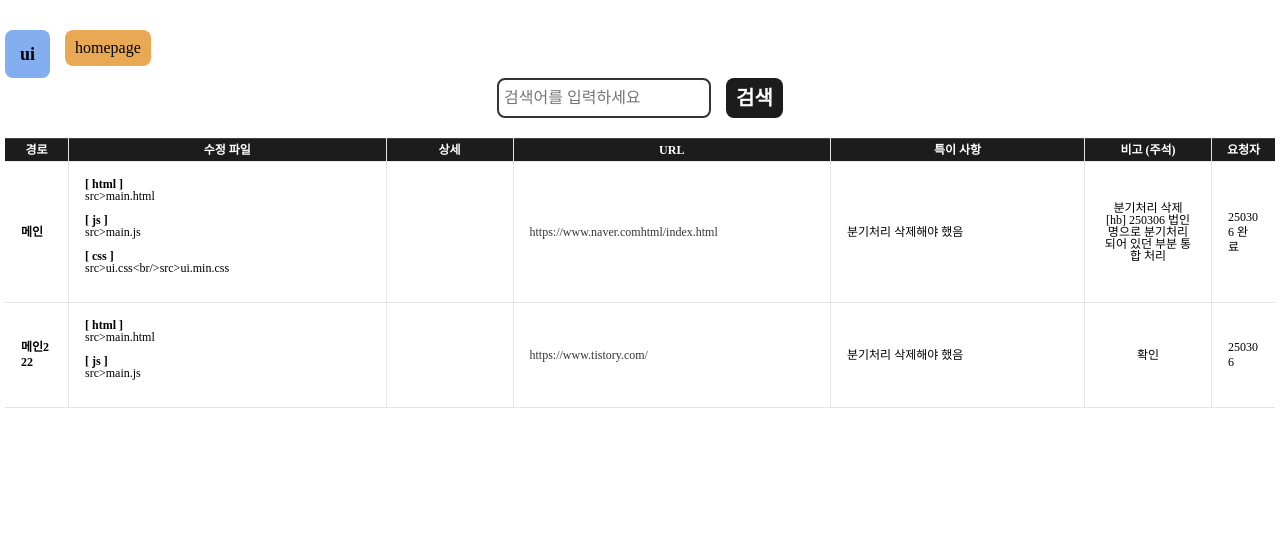
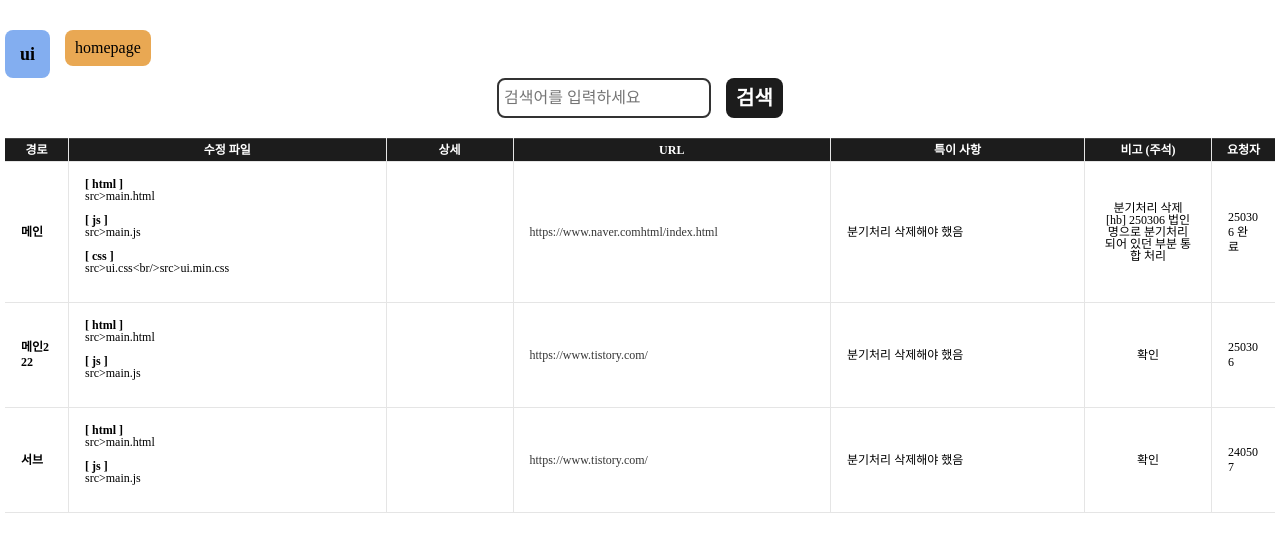
Before and after one commit to hyobiin/study, a React (Vite) app in the folder hb-work-list/: page / in a window 1280 px wide. Shown: the top 552 px of the page. Built offline with nearby package versions, Linux system fonts and the light colour scheme.

Commit message:
1. 검색어 값이랑 일치하는 배열의 값만 내보내기 성공(null인 배열은 제외하기) 2. 해야되는 것: 배열의 값과 배열 안에 값 다 내보내기

```diff
--- a/hb-work-list/src/components/Tab.jsx
+++ b/hb-work-list/src/components/Tab.jsx
@@ -20,20 +20,26 @@ export default function TabComponent(){
     const [searchTerm, setSearchTerm] = useState("");
     const searchInpRef = useRef(null);
 
+    const [filteredTabData, setFilteredTabData] = useState(tabData);
+
     // 검색 버튼 클릭시 검색어 설정
     const handleSearch = () => {
-        if (!searchInpRef.current || searchInpRef.current.value.trim() === "") return;
+        const keyword = searchInpRef.current.value.toLowerCase();
 
-        // setSearchTerm(searchInpRef.current.value.toLowerCase());
-        const filteredData = extractedValues[activeTab].map(tab =>
-            tab.filter(data => JSON.stringify(data).toLowerCase().includes(searchInpRef.current.value))
-        )
+        if (!searchInpRef.current || keyword.trim() === "") return;
+
+        setSearchTerm(keyword);
+        const filteredData = extractedValues[activeTab].map(tab =>{
+            const filteredTab = tab.filter(data =>
+                JSON.stringify(data).toLowerCase().includes(keyword)
+            );
+            return filteredTab.length > 0 ? filteredTab : null; // 빈배열은 나오지 않게
+        }).filter(tab => tab !== null); // null 값은 제외하고 필터링
+
         console.log("---------------------")
         console.log(searchInpRef.current.value)
         console.log(filteredData)
         console.log("---------------------")
-
-
     }
 
     // 검색어가 포함된 데이터만 필터링
@@ -89,6 +95,7 @@ export default function TabComponent(){
                     )
                 }
             </ul> */}
+
 
             <div className="tab-con-list">
                 {tabName.map((tab, index) => (
--- a/hb-work-list/src/data/tabData.js
+++ b/hb-work-list/src/data/tabData.js
@@ -68,6 +68,32 @@ const tabData = {
             ],
             requestor: "250306"
         },
+        {
+            section: "서브",
+            modifyFiles: [
+                {
+                    type: "html",
+                    files: [
+                        "src>main.html"
+                    ]
+                },
+                {
+                    type: "js",
+                    files: [
+                        "src>main.js"
+                    ]
+                },
+            ],
+            image: "img/250306_main.PNG",
+            link: [
+                "https://www.tistory.com/"
+            ],
+            notice: "분기처리 삭제해야 했음",
+            annotation: [
+                "확인"
+            ],
+            requestor: "240507"
+        },
     ],
     homepage:[
         {
```
